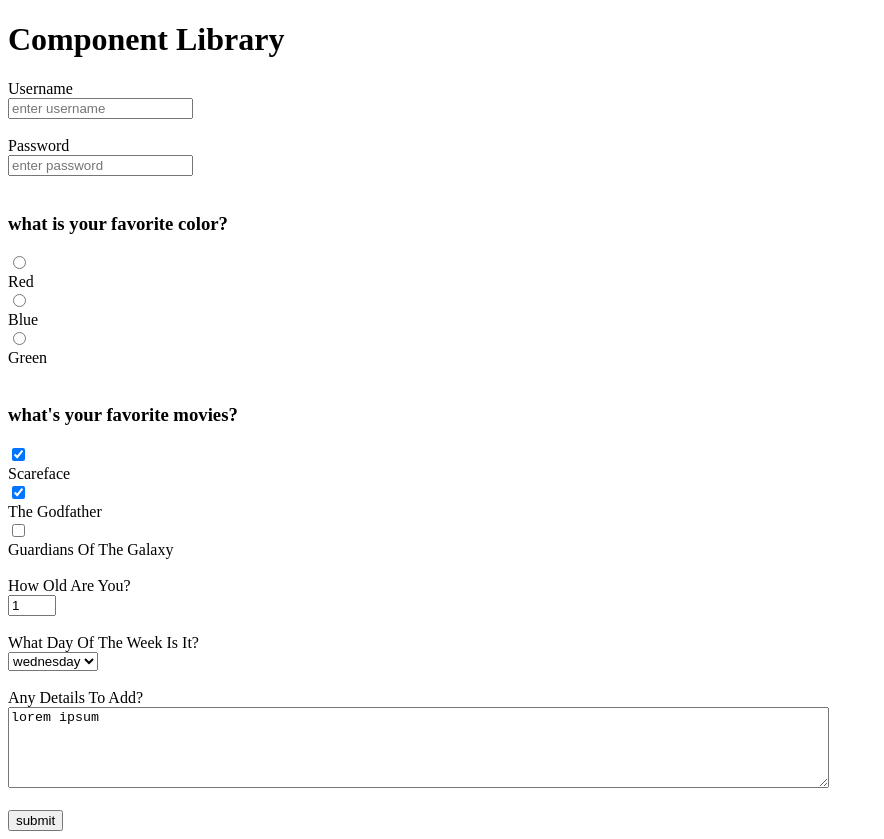
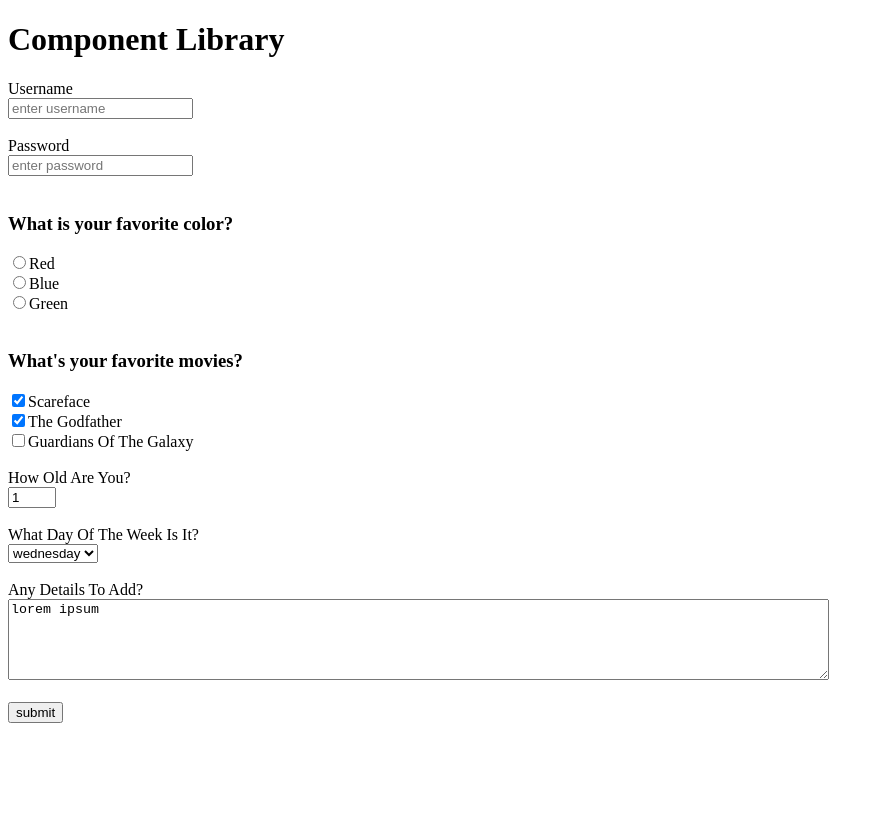
Before and after one commit to WebMediaSolutionz/components-library, an Angular app: page / in a window 1280 px wide. Shown: the whole page, without its empty margins (0-884 px from the left). After the commit the page ends 800 px from the top, so only its background shows below. Built offline with nearby package versions, Linux system fonts and the light colour scheme.

Commit message:
setup form error prompt

```diff
--- a/src/app/components/app/app.component.ts
+++ b/src/app/components/app/app.component.ts
@@ -22,7 +22,7 @@ import { button } from '../../shared/custom-types/form-fields/interfaces/button'
 import { submit } from '../../shared/custom-types/form-fields/interfaces/submit';
 import { radioGroup } from '../../shared/custom-types/form-fields/interfaces/radio-group';
 import { checkboxGroup } from '../../shared/custom-types/form-fields/interfaces/checkbox-group';
-import { Prompt } from '../../shared/custom-types/form-fields/interfaces/prompt';
+import { prompt } from '../../shared/custom-types/form-fields/interfaces/prompt';
 
 // Classes
 import { Field } from '../../shared/custom-types/form-fields/classes/field';
@@ -37,6 +37,7 @@ import { Button } from '../../shared/custom-types/form-fields/classes/button';
 import { Submit } from '../../shared/custom-types/form-fields/classes/submit';
 import { RadioGroup } from '../../shared/custom-types/form-fields/classes/radio-group';
 import { CheckboxGroup } from '../../shared/custom-types/form-fields/classes/checkbox-group';
+import { Prompt } from '../../shared/custom-types/form-fields/classes/prompt';
 
 @Component({
   moduleId: module.id,
@@ -87,9 +88,9 @@ export class AppComponent implements OnInit {
     this.initializeProperties();
 
     this.myForm = this.fb.group({
-      username: [this.textField.value],
+      username: [this.textField.value, [Validators.required]],
       password: [this.passwordField.value],
-      favorite_color: [''],
+      favorite_color: [this.radios.getValue()],
       favorite_movies: this.fb.group({
         scareface: [this.checkboxField1.checked],
         godfather: [this.checkboxField2.checked],
@@ -102,19 +103,22 @@ export class AppComponent implements OnInit {
   }
 
   public onSubmit(form: any) {
+    if (this.myForm.valid) {
+      this.prompt.status = PromptType.success;
+      this.prompt.msg = `the form was successfully submitted`;
+    } else {
+      this.prompt.status = PromptType.error;
+      this.prompt.msg = `the form wasn't submitted, some entries are invalid`;
+    }
+
     this.formSubmitted = true;
-    console.info(form);
 
     let timer = Observable.timer(5000);
     timer.subscribe(t => this.formSubmitted = false);
   }
 
   public initializeProperties() {
-    this.prompt = {
-      msg: `the form was submitted`,
-      style: PromptStyle.bubble,
-      status: PromptType.success
-    }
+    this.prompt = new Prompt();
 
     this.textField = new Textbox({
       type: InputType.textbox,
@@ -152,7 +156,7 @@ export class AppComponent implements OnInit {
 
     this.radios = new RadioGroup({
       type: InputType.radiogroup,
-      title: 'what is your favorite color?',
+      title: 'What is your favorite color?',
       group_name: `favorite_color`,
       items: [this.radioField1, this.radioField2, this.radioField3]
     });
@@ -181,7 +185,7 @@ export class AppComponent implements OnInit {
 
     this.checkboxes = new CheckboxGroup({
       type: InputType.checkboxgroup,
-      title: `what's your favorite movies?`,
+      title: `What's your favorite movies?`,
       group_name: `favorite_movies`,
       items: [this.checkboxField1, this.checkboxField2, this.checkboxField3]
     });
--- a/src/app/shared/components/checkbox/checkbox.component.html
+++ b/src/app/shared/components/checkbox/checkbox.component.html
@@ -1,4 +1,6 @@
-<div [formGroup]="group">
+<div
+  [ngClass]="{'inline': true}"
+  [formGroup]="group">
   <input
     type="checkbox"
     [name]="fieldProperties.name"
--- a/src/app/shared/components/prompt/prompt.component.ts
+++ b/src/app/shared/components/prompt/prompt.component.ts
@@ -3,7 +3,7 @@ import { Component, OnInit, OnChanges, Input } from '@angular/core';
 import { PromptType } from '../../custom-types/form-fields/enums/prompt-type.enum';
 import { PromptStyle } from '../../custom-types/form-fields/enums/prompt-style.enum';
 
-import { Prompt } from '../../custom-types/form-fields/interfaces/prompt';
+import { prompt } from '../../custom-types/form-fields/interfaces/prompt';
 
 @Component({
   moduleId: module.id,
@@ -15,13 +15,13 @@ export class PromptComponent implements OnInit, OnChanges {
 
   @Input() public visible: boolean = false;
 
-  @Input() public atts: Prompt = null;
+  @Input() public atts: prompt = null;
 
   public prompt_msg: string = `some prompt message`;
 
+  public status: PromptType = null;
+
   public bubble: boolean = false;
-
-  public status: PromptType = null;
 
   public success: boolean;
 
--- a/src/app/shared/components/radio/radio.component.html
+++ b/src/app/shared/components/radio/radio.component.html
@@ -1,4 +1,6 @@
-<div [formGroup]="group">
+<div
+  [ngClass]="{'inline': true}"
+  [formGroup]="group">
   <input
     type="radio"
     [name]="fieldProperties.name"
--- /dev/null
+++ b/src/app/shared/custom-types/form-fields/classes/prompt.ts
@@ -0,0 +1,19 @@
+import { prompt } from '../interfaces/prompt';
+import { PromptStyle } from '../enums/prompt-style.enum';
+import { PromptType } from '../enums/prompt-type.enum';
+
+export class Prompt implements prompt {
+    public msg: string = ``;
+
+    public style: PromptStyle = PromptStyle.bubble;
+
+    public status: PromptType = PromptType.success;
+
+    constructor(prompt?: prompt) {
+        if (prompt) {
+            this.msg = (prompt.msg !== undefined) ? prompt.msg : this.msg;
+            this.style = (prompt.style !== undefined) ? prompt.style : this.style;
+            this.status = (prompt.status !== undefined) ? prompt.status : this.status;
+        }
+    }
+}
--- a/src/app/shared/custom-types/form-fields/classes/radio-group.ts
+++ b/src/app/shared/custom-types/form-fields/classes/radio-group.ts
@@ -11,4 +11,14 @@ export class RadioGroup extends FieldGroup implements radioGroup {
     constructor(radioGroup?: radioGroup) {
         super(radioGroup);
     }
+
+    public getValue(): string {
+        this.items.forEach(item => {
+            if (item.checked !== undefined && item.checked) {
+                return item.value;
+            }
+        });
+
+        return null;
+    }
 }
--- a/src/styles.scss
+++ b/src/styles.scss
@@ -1 +1,3 @@
 /* You can add global styles to this file, and also import other style files */
+
+@import "assets/stylesheets/utils";
```
Also changed, not shown: src/app/shared/custom-types/form-fields/interfaces/prompt.ts (+4 -4 lines).
